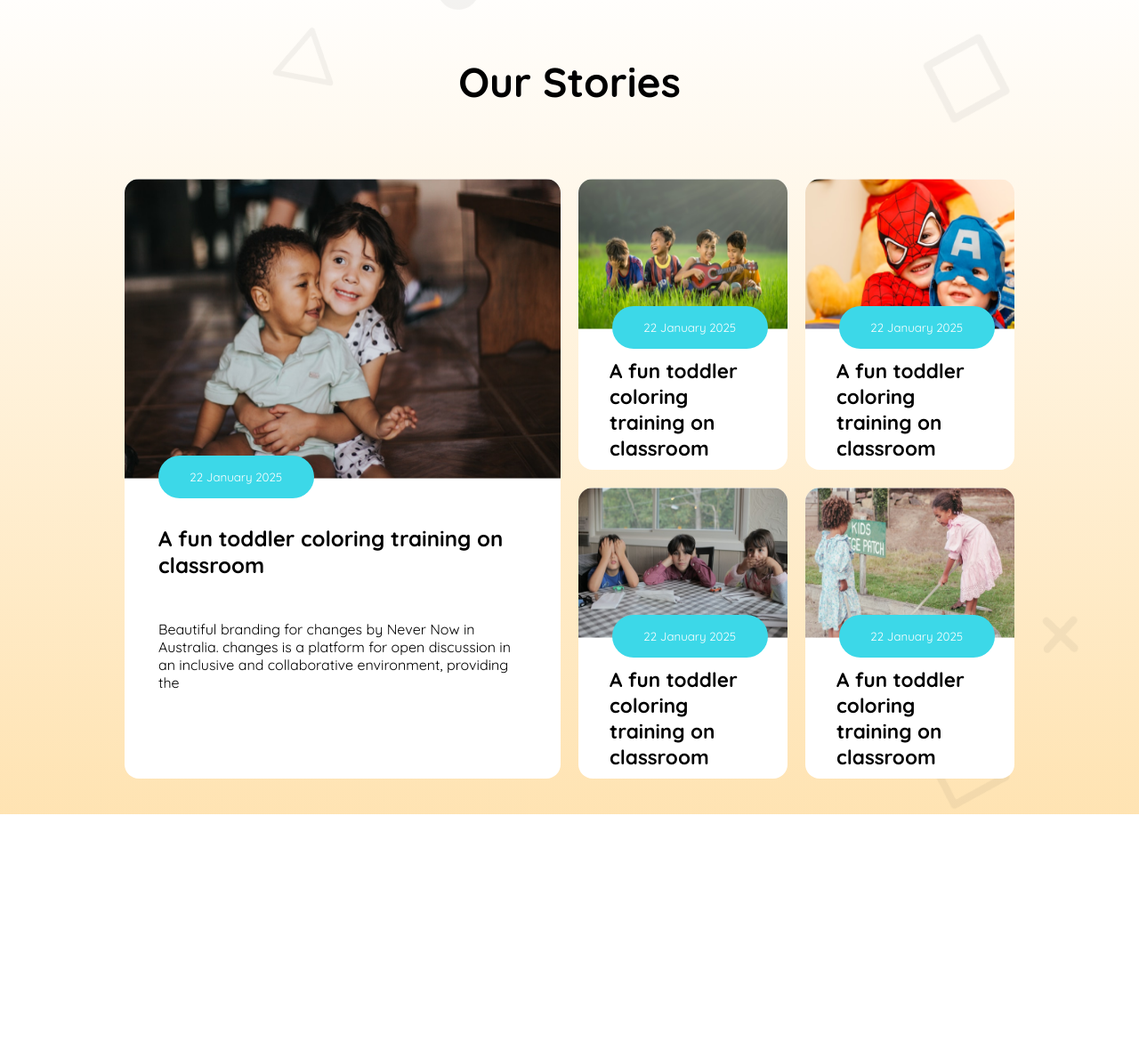
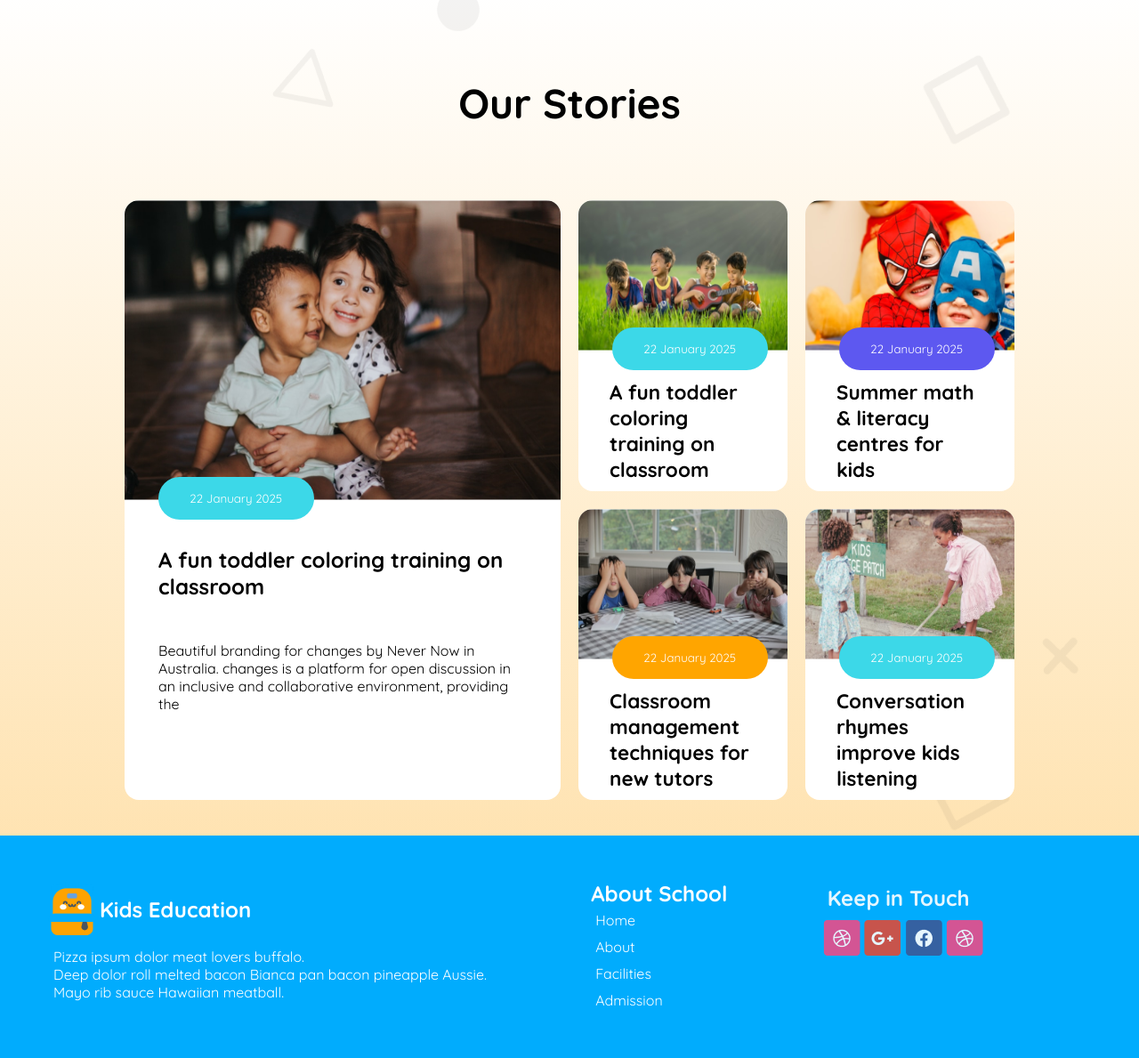
Before and after one commit to Shakhwat-93/assignment-2, a plain HTML site: page index.html in a window 1280 px wide. Shown: the part 1468-2657 px from the top of the page at 89% size. Before the commit the page ends 2383 px from the top, so only its background shows below. Drawn offline with Linux system fonts and the light colour scheme.

Commit message:
last update

```diff
--- a/index.html
+++ b/index.html
@@ -39,11 +39,12 @@
             </div>
         </div>
     </header>
+    <marquee behavior="right" direction="scroll">শিরায় শিরায় রক্ত, ঝংকার ভাই এর ভক্ত। হা হা হা এটাই বাস্তব। আইলাবিউ 😶‍🌫️</marquee>
     <main>
         <div class="hero-section container">
             <div class="hero-text">
                 <h1 class="hero-title"><span class="span-color">Empowering</span> students from small age  <span class="color-pink"> towards vision</span> </h1>
-                    <p class="hero-subtitle opacity">With the courage, Confidence, Creativity and Compassion to make their Unique Contribution in a Diverse and Dynamic World.</p>
+                    <p class="hero-subtitle opacity">Confidence, Creativity and Compassion <br> to make their Unique Contribution in a Diverse and Dynamic World.</p>
                     <button class="btn-secondary enroll-btn">Enroll Now</button>
             </div>
             <div class="img-conatiner">
@@ -115,11 +116,11 @@
                         <img src="assets/story-4.png" alt="">
                     </div>
                     <div class="story-btn">
-                        <button class="date-btn">22 January 2025</button>
+                        <button id="btn-1" class="date-btn">22 January 2025</button>
                     </div>
                     <div class="story-titles">
-                        <h2>A fun toddler coloring training on
-                            classroom</h2>
+                        <h2>Summer math & literacy
+                            centres for kids</h2>
                     </div>
                 </div>
                 <div class="article-2-1">
@@ -127,11 +128,11 @@
                         <img src="assets/story-5.png" alt="">
                     </div>
                     <div class="story-btn">
-                        <button class="date-btn">22 January 2025</button>
+                        <button id="btn-2" class="date-btn">22 January 2025</button>
                     </div>
                     <div class="story-titles">
-                        <h2>A fun toddler coloring training on
-                            classroom</h2>
+                        <h2>Classroom management
+                            techniques for new tutors</h2>
                     </div>
                 </div>
                 <div class="article-2-1">
@@ -142,8 +143,8 @@
                         <button class="date-btn">22 January 2025</button>
                     </div>
                     <div class="story-titles">
-                        <h2>A fun toddler coloring training on
-                            classroom</h2>
+                        <h2>Conversation rhymes
+                            improve kids listening</h2>
                     </div>
                 </div>
                 </div>
@@ -151,5 +152,37 @@
      </div>
        </div>
     </section>
+    <section class="footerr">
+        <footer class="footer container">
+            <div class="first-footer">
+                <div class="footer-main">
+                    <div class="footer-logo">
+                        <img src="assets/logo.png" alt="">
+                    </div>
+                    <div class="footer-title">
+                        <h2>Kids
+                            Education</h2>
+                    </div>
+                </div>
+                <p class="footer-description">Pizza ipsum dolor meat lovers buffalo. <br> Deep dolor roll melted bacon Bianca pan bacon pineapple Aussie. <br> Mayo rib sauce Hawaiian meatball.</p>
+            </div>
+            <div class="footer-second">
+                <h2>About School</h2>
+                <ul>
+                    <li>Home</li>
+                    <li>About</li>
+                    <li>Facilities</li>
+                    <li>Admission</li>
+                </ul>
+            </div>
+            <div class="last-footer opacity">
+                <h2>Keep in Touch</h2>
+                <img src="assets/dribble.png" alt="">
+                <img src="assets/google+.png" alt="">
+                <img src="assets/fb.png"  alt="">
+                <img src="assets/dribble.png" alt="">
+            </div>
+        </footer>
+    </section>
 </body>
 </html>
--- a/styles/style.css
+++ b/styles/style.css
@@ -2,7 +2,6 @@
     font-family: "Quicksand", serif;
 margin: 0 ;
 padding: 0;
-
 }
 .container{
     margin: 0 auto;
@@ -258,9 +257,39 @@ margin-left: 38px;
     padding: 10px 35px;
     font-size: 15px;
 }
-
-
-
+.footer{
+    padding: 50px 50px;
+    display: flex;
+    justify-content: space-between ;
+}
+.footer li{
+    list-style-type: none;
+    padding: 5px;
+}
+.footerr{
+    background: rgb(1, 172, 253);
+    color: white;
+}
+.footer-main{
+    display: flex;
+    align-items: center;
+}
+.last-footer h2{
+    padding: 5px;
+    margin-bottom: 5px;
+}
+.last-footer{
+    margin-right: 125px;
+}
+.footer-description{
+    margin: 10px;
+}
+#btn-1{
+    background: rgb(93, 88, 240);
+}
+#btn-2{
+    background: orange;
+}
 
 
 
@@ -281,16 +310,20 @@ margin-left: 38px;
     }
     .hero-title{
         text-align: center;
-        font-size: 32px;
+        font-size: 25px;
+        margin-right: 10px;
     }
     .hero-text{
         /* width: 357px;
         height: 252px; */
-        font-size: 30px;
+        font-size: 20px;
         text-align: center;
     }
     .nav{
         display: none;
+    }
+    .hero-text {
+        width: 500px;
     }
     *{
         margin: 0;
@@ -317,7 +350,23 @@ margin-left: 38px;
     }
     .article-2{
         width: 100%;
-        padding: 0 30px;
-        grid-template-columns: repeat(1, 1fr);
+        padding: 0;
+        grid-template-columns: repeat(2, 1fr);
+    }
+    .footer{
+        flex-direction: column;
+        gap: 20px;
+        margin-left: 10px;
+    }
+    .footer-description{
+        margin-bottom: 20px;
+    }
+    .last-footer{
+        margin-top: 25px;
+        margin-bottom: 50px;
+        margin-left: 10px;
+    }
+    .footer-second{
+        margin-left: 10px;
     }
 }
```
